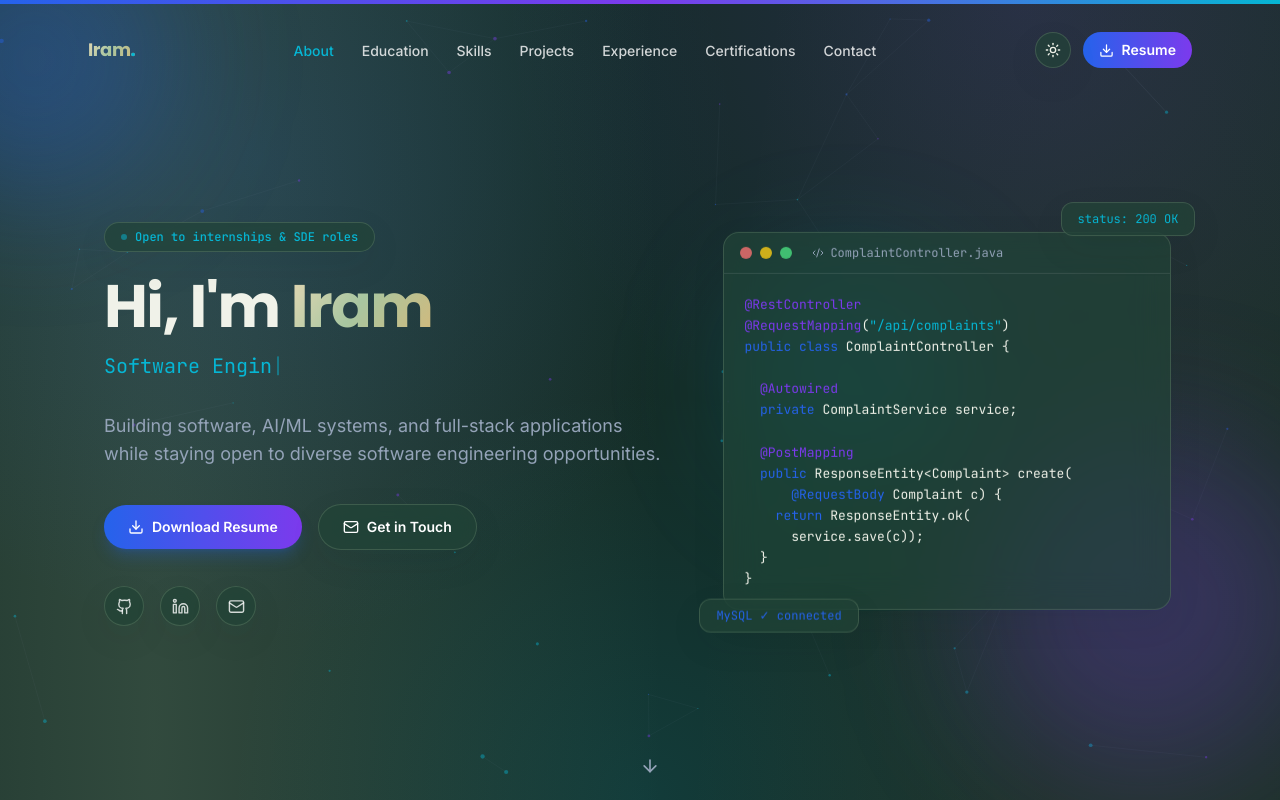
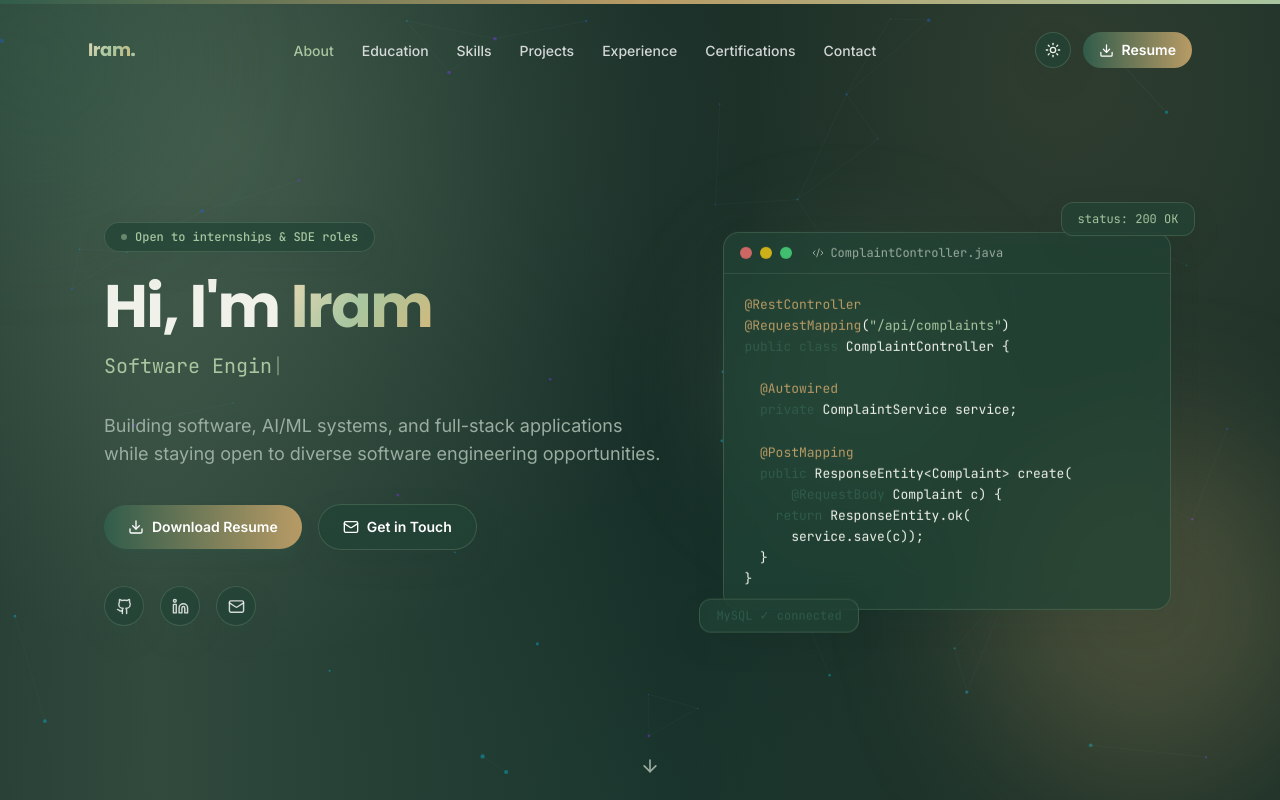
Before and after one commit to Iram4105/Iram-portfolio, a Next.js app: page / in a window 1280 px wide. Shown: the top 800 px of the page. Built offline with nearby package versions, Linux system fonts and the light colour scheme.

Commit message:
Update Tailwind theme tokens to emerald sage champagne

```diff
--- a/tailwind.config.ts
+++ b/tailwind.config.ts
@@ -1,62 +1,30 @@
 import type { Config } from "tailwindcss";
-
 const config: Config = {
   darkMode: "class",
-  content: [
-    "./src/app/**/*.{ts,tsx}",
-    "./src/components/**/*.{ts,tsx}",
-  ],
-  theme: {
-    extend: {
+  content: ["./src/app/**/*.{ts,tsx}","./src/components/**/*.{ts,tsx}"],
+  theme: { extend: {
     colors: {
-        primary: "#2563EB",
-        secondary: "#06B6D4",
-        accent: "#7C3AED",
-        bg: {
-          DEFAULT: "#0F172A",
-          light: "#F8FAFC",
+      primary: "#315C4B", secondary: "#A8C6A0", accent: "#B89B65",
+      bg: { DEFAULT: "#142B25", light: "#F4F6EF" },
+      surface: { DEFAULT: "#234337", light: "#FFFFFF" },
+      muted: "#9AADA0",
     },
-        surface: {
-          DEFAULT: "#1E293B",
-          light: "#FFFFFF",
-        },
-        muted: "#94A3B8",
-      },
-      fontFamily: {
-        heading: ["var(--font-poppins)", "sans-serif"],
-        body: ["var(--font-inter)", "sans-serif"],
-        mono: ["var(--font-mono)", "monospace"],
-      },
+    fontFamily: { heading:["var(--font-poppins)","sans-serif"], body:["var(--font-inter)","sans-serif"], mono:["var(--font-mono)","monospace"] },
     backgroundImage: {
-        "grid-glow":
-          "radial-gradient(circle at 20% 20%, rgba(37,99,235,0.15), transparent 40%), radial-gradient(circle at 80% 0%, rgba(124,58,237,0.15), transparent 40%), radial-gradient(circle at 50% 100%, rgba(6,182,212,0.12), transparent 40%)",
-        "hero-gradient": "linear-gradient(135deg, #2563EB 0%, #7C3AED 50%, #06B6D4 100%)",
+      "grid-glow":"radial-gradient(circle at 18% 18%, rgba(168,198,160,.18), transparent 42%), radial-gradient(circle at 82% 8%, rgba(184,155,101,.12), transparent 42%), radial-gradient(circle at 48% 100%, rgba(49,92,75,.22), transparent 45%)",
+      "hero-gradient":"linear-gradient(135deg,#315C4B 0%,#A8C6A0 52%,#B89B65 100%)",
     },
     animation: {
-        float: "float 6s ease-in-out infinite",
-        "float-slow": "float 10s ease-in-out infinite",
-        blob: "blob 12s ease-in-out infinite",
-        typewriter: "typewriter 3s steps(30) infinite",
-        "fade-up": "fadeUp 0.7s ease forwards",
-        "spin-slow": "spin 12s linear infinite",
+      float:"float 6s ease-in-out infinite","float-slow":"float 10s ease-in-out infinite",
+      blob:"blob 12s ease-in-out infinite",typewriter:"typewriter 3s steps(30) infinite",
+      "fade-up":"fadeUp .7s ease forwards","spin-slow":"spin 12s linear infinite",
     },
     keyframes: {
-        float: {
-          "0%, 100%": { transform: "translateY(0px)" },
-          "50%": { transform: "translateY(-16px)" },
+      float:{"0%,100%":{transform:"translateY(0px)"},"50%":{transform:"translateY(-16px)"}},
+      blob:{"0%,100%":{transform:"translate(0,0) scale(1)"},"33%":{transform:"translate(30px,-40px) scale(1.1)"},"66%":{transform:"translate(-20px,20px) scale(.95)"}},
+      fadeUp:{"0%":{opacity:"0",transform:"translateY(24px)"},"100%":{opacity:"1",transform:"translateY(0)"}},
     },
-        blob: {
-          "0%, 100%": { transform: "translate(0,0) scale(1)" },
-          "33%": { transform: "translate(30px,-40px) scale(1.1)" },
-          "66%": { transform: "translate(-20px,20px) scale(0.95)" },
-        },
-        fadeUp: {
-          "0%": { opacity: "0", transform: "translateY(24px)" },
-          "100%": { opacity: "1", transform: "translateY(0)" },
-        },
-      },
-    },
-  },
+  }},
   plugins: [],
 };
 export default config;
```
Lines whose indentation alone changed are shown as unchanged.
